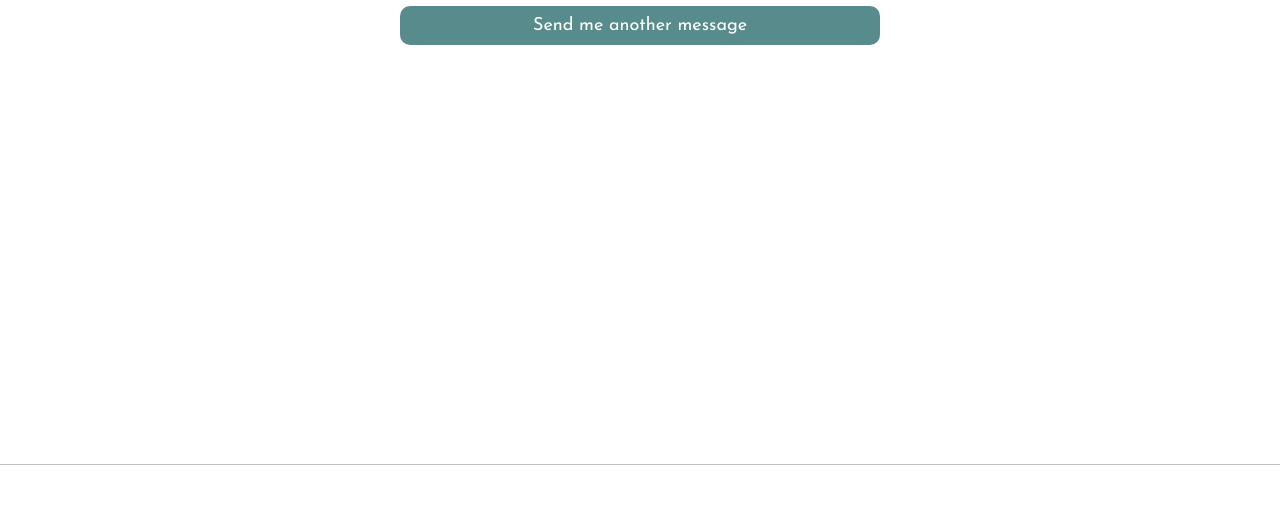
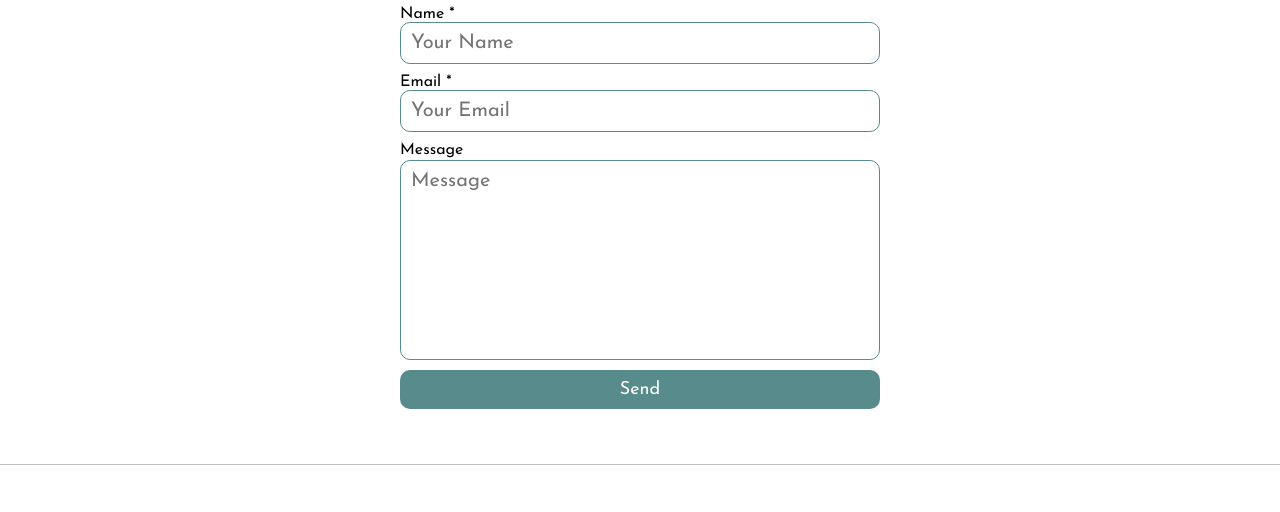
Before and after one commit to Kaiguang/yiyiyili.com-gatsby, a Gatsby site: page /contact in a window 1280 px wide. Shown: the part 117-629 px from the top of the page. Built offline with nearby package versions, Linux system fonts and the light colour scheme; Gatsby itself is replaced by a stand-in of ours; no server answers.

Commit message:
Fix minor bug React state for contact page

```diff
--- a/src/pages/contact.js
+++ b/src/pages/contact.js
@@ -13,7 +13,7 @@ export default function Contact() {
   const [data, setData] = useState({ name: "", email: "", message: "" })
   const [isSendingData, setIsSendingData] = useState(false)
   const [isFormValid, setIsFormValid] = useState(true)
-  const [isMsgSentSuccessful, setIsMsgSentSuccessful] = useState(true)
+  const [isMsgSentSuccessful, setIsMsgSentSuccessful] = useState(false)
 
   const handleFormSubmission = async event => {
     event.preventDefault()
```
